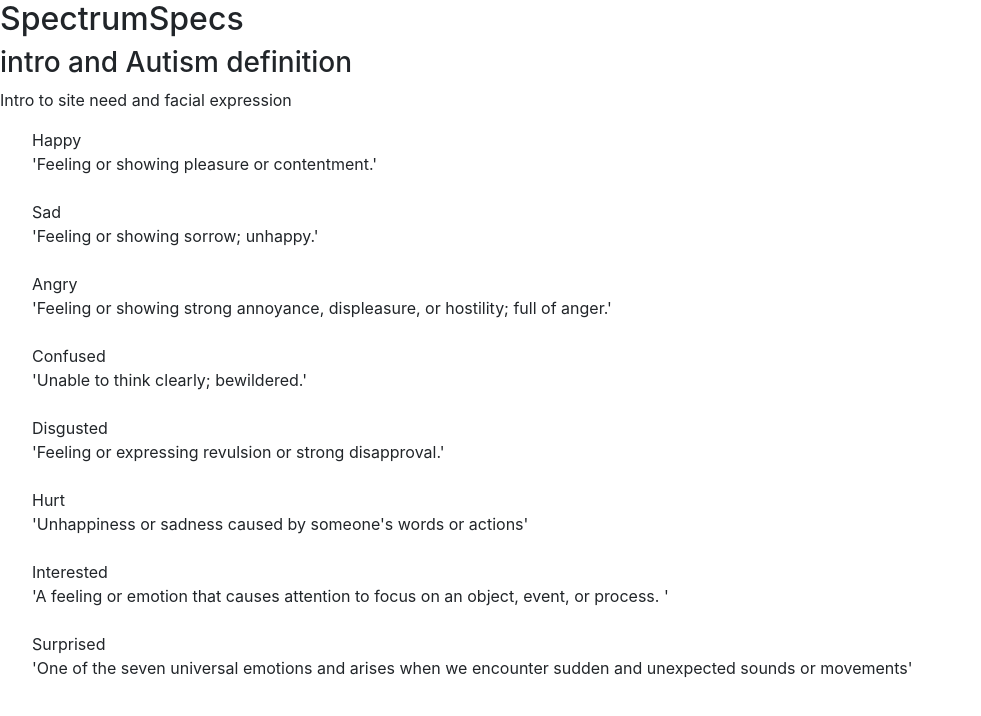
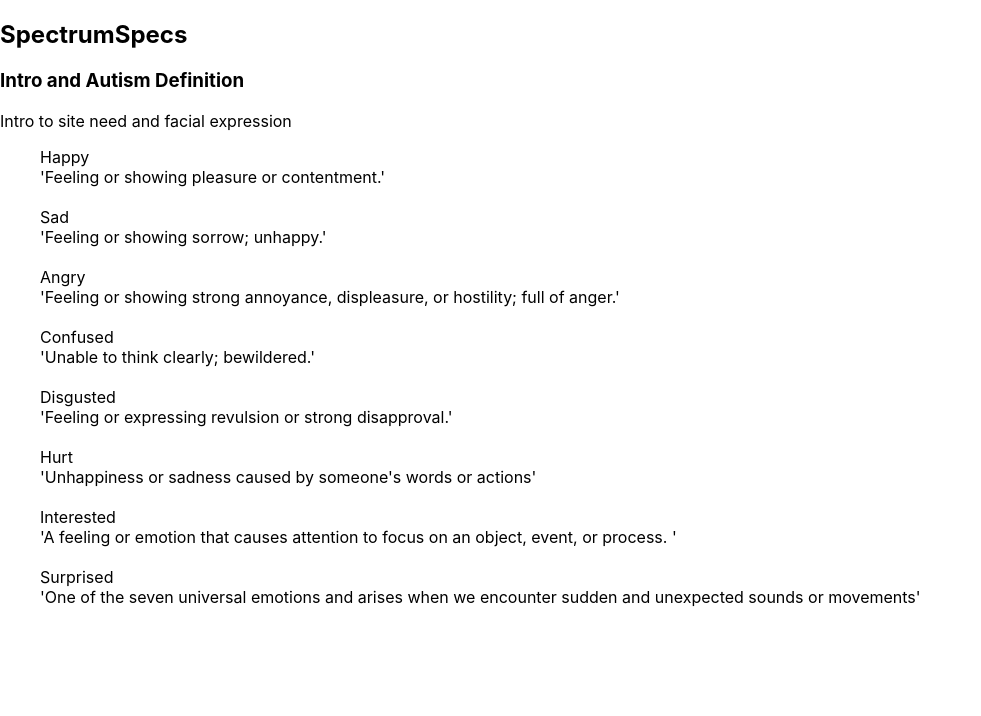
Before and after one commit to QwertyJon25/SpectrumSpecs, a React (Create React App) app: page / in a window 1280 px wide. Shown: the top 716 px of the page, without its empty margins (0-981 px from the left). Built offline with nearby package versions, Linux system fonts and the light colour scheme; data requests are answered from the project's data file; the HTML template or start-up script is replaced by a standard one.

Commit message:
adjusting sass foundation

```diff
--- a/src/Header.js
+++ b/src/Header.js
@@ -4,7 +4,7 @@ export default function Header() {
     return (
         <div>
             <h2>SpectrumSpecs</h2>
-            <h3>intro and Autism definition</h3>
+            <h3>Intro and Autism Definition</h3>
             <p>Intro to site need and facial expression</p>
         </div>
     )
```
Also changed, not shown: src/App.js (+32 -0 lines).
